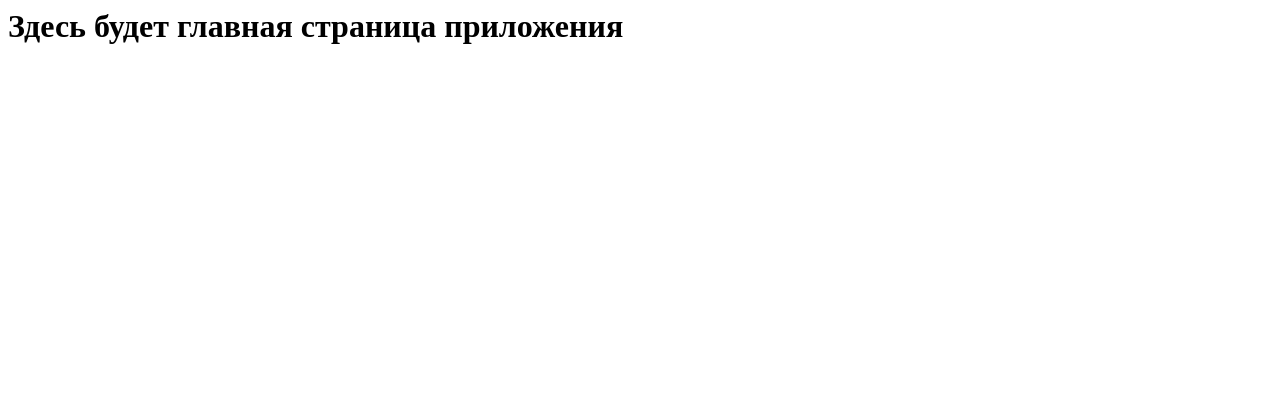
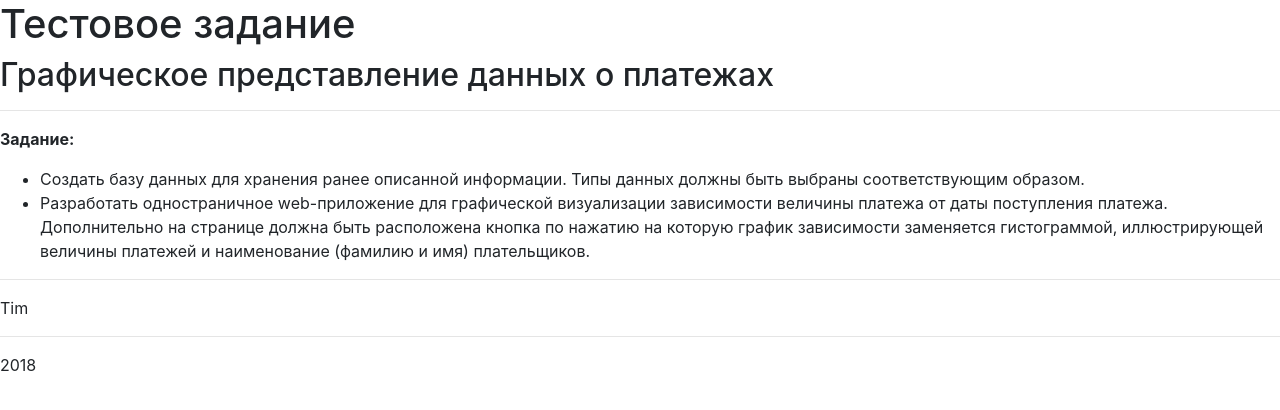
Before and after one commit to YoTM/lab-test, a Django app: page /pays/ in a window 1280 px wide. Shown: the top 410 px of the page. Run offline with Django 3.2, Linux system fonts and the light colour scheme; some libraries are stand-ins or nearby versions.

Commit message:
Payvisio v.0.3 Добавлен базовый шаблон + bootstrap стили Добавлена главная страница приложения с подключением базового шаблона

```diff
--- /dev/null
+++ b/app/payvisio/pays/templates/pays/base_pays.html
@@ -0,0 +1 @@
+{% extends 'base.html' %}
--- a/app/payvisio/pays/templates/pays/index.html
+++ b/app/payvisio/pays/templates/pays/index.html
@@ -1,10 +1,21 @@
-<!DOCTYPE html>
-<html lang="en">
-<head>
-    <meta charset="UTF-8">
-    <title>Title</title>
-</head>
-<body>
+{% extends 'pays/base_pays.html' %}
 
-</body>
-</html>
+
+{% block title %}
+    Платежи
+{% endblock %}
+
+{% block content %}
+    <h1>Тестовое задание</h1>
+    <h2>Графическое представление данных о платежах</h2>
+    <hr>
+    <p><b>Задание:</b><br></p>
+    <ul>
+        <li>Создать базу данных для хранения ранее описанной информации. Типы данных должны быть выбраны соответствующим образом.</li>
+        <li>Разработать одностраничное web-приложение для графической визуализации зависимости величины платежа от даты поступления платежа. Дополнительно на странице должна быть расположена кнопка по нажатию на которую график зависимости заменяется гистограммой, иллюстрирующей величины платежей и наименование (фамилию и имя) плательщиков.</li>
+    </ul>
+    <hr>
+    <p>
+        {{ name }}
+    </p>
+{% endblock %}
--- a/app/payvisio/pays/views.py
+++ b/app/payvisio/pays/views.py
@@ -1,5 +1,5 @@
 from django.shortcuts import render
-from django.http import HttpResponse
+
 
 # Create your views here.
 def pays_monitor(request):
@@ -8,4 +8,7 @@ def pays_monitor(request):
     :param request:
     :return:
     '''
-    return HttpResponse('<h1>Здесь будет главная страница приложения</h1>')
+
+    n = 'Tim'
+
+    return render(request, 'pays/index.html', context={'name': n})
--- a/app/payvisio/payvisio/settings.py
+++ b/app/payvisio/payvisio/settings.py
@@ -55,7 +55,9 @@ ROOT_URLCONF = 'payvisio.urls'
 TEMPLATES = [
     {
         'BACKEND': 'django.template.backends.django.DjangoTemplates',
-        'DIRS': [],
+        'DIRS': [
+            os.path.join(BASE_DIR, 'templates')
+        ],
         'APP_DIRS': True,
         'OPTIONS': {
             'context_processors': [
--- /dev/null
+++ b/app/payvisio/templates/base.html
@@ -0,0 +1,20 @@
+<!DOCTYPE html>
+<html lang="en">
+<head>
+    <meta charset="UTF-8">
+    <link rel="stylesheet" href="https://stackpath.bootstrapcdn.com/bootstrap/4.1.3/css/bootstrap.min.css"
+          integrity="sha384-MCw98/SFnGE8fJT3GXwEOngsV7Zt27NXFoaoApmYm81iuXoPkFOJwJ8ERdknLPMO" crossorigin="anonymous">
+    <title>
+        {% block title %}
+            Default_title
+        {% endblock %}
+    </title>
+</head>
+<body>
+    {% block content %}
+        Default_content
+    {% endblock %}
+    <hr>
+    <p>2018</p>
+</body>
+</html>
```
